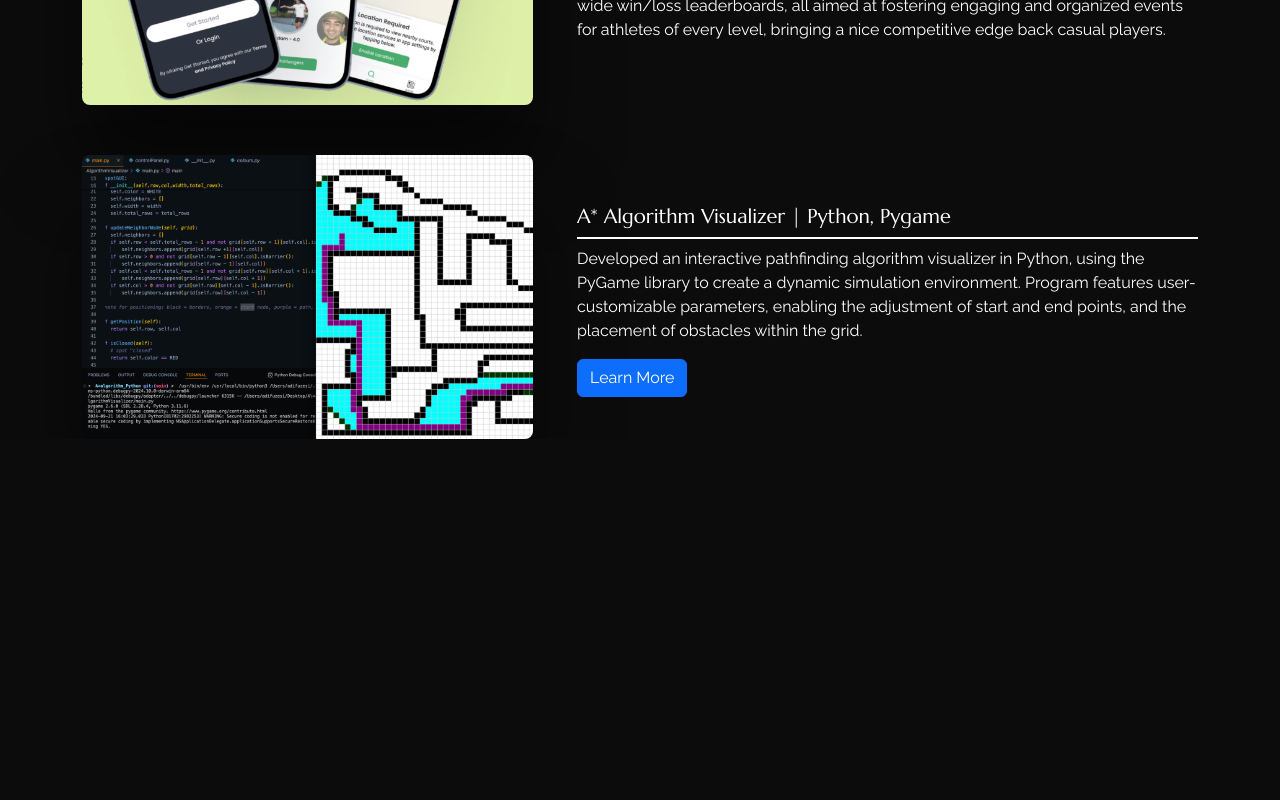
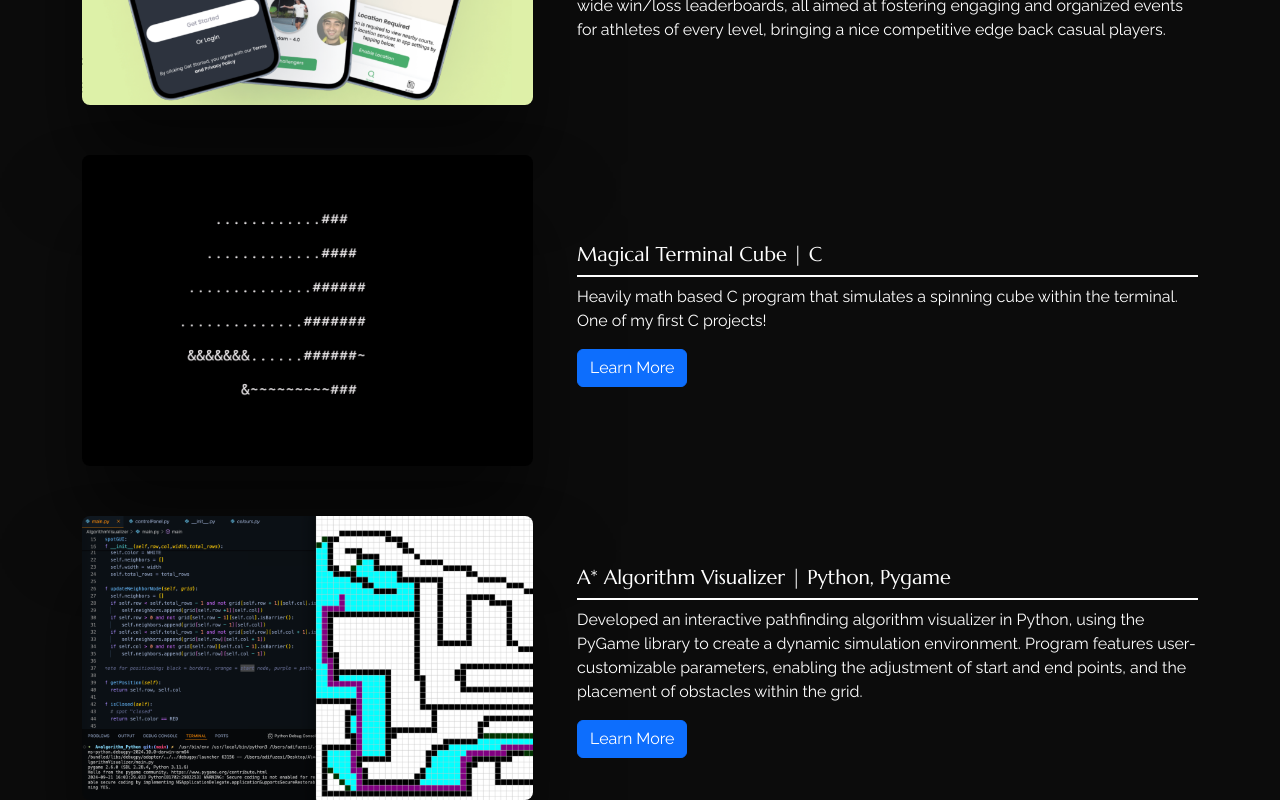
Before and after one commit to AdamFuzesi/fuzesi_showcase, a React (Create React App) app: page /about in a window 1280 px wide. Shown: the part 4168-4968 px from the top of the page. Before the commit the page ends 4607 px from the top, so only its background shows below. Built offline with nearby package versions, Linux system fonts and the light colour scheme.

Commit message:
Added project

```diff
--- a/src/content_option.js
+++ b/src/content_option.js
@@ -147,6 +147,12 @@ const services = [{
         title: "Challenger | Swift, SwiftUI, AWS",
         description: "Currently in the early stages of development, I'm very excited to introduce Challengers, an iOS application designed to connect solo-sport players and introduce a competitive edge to casual community games. Key features include local matchmaking, progress tracking, facility and court bookings, as well as community-wide win/loss leaderboards, all aimed at fostering engaging and organized events for athletes of every level, bringing a nice competitive edge back casual players.",
         image: "images/challenger.png"
+    },
+    {
+        title: "Magical Terminal Cube | C ",
+        description: "Heavily math based C program that simulates a spinning cube within the terminal. One of my first C projects! ",
+        image: "images/terminalCube.png",
+        link: "https://github.com/AdamFuzesi/Magical-Terminal-Cube"
     },
     {
         title: "A* Algorithm Visualizer | Python, Pygame ",
```
Also changed, not shown: public/images/terminalCube.png (added).
